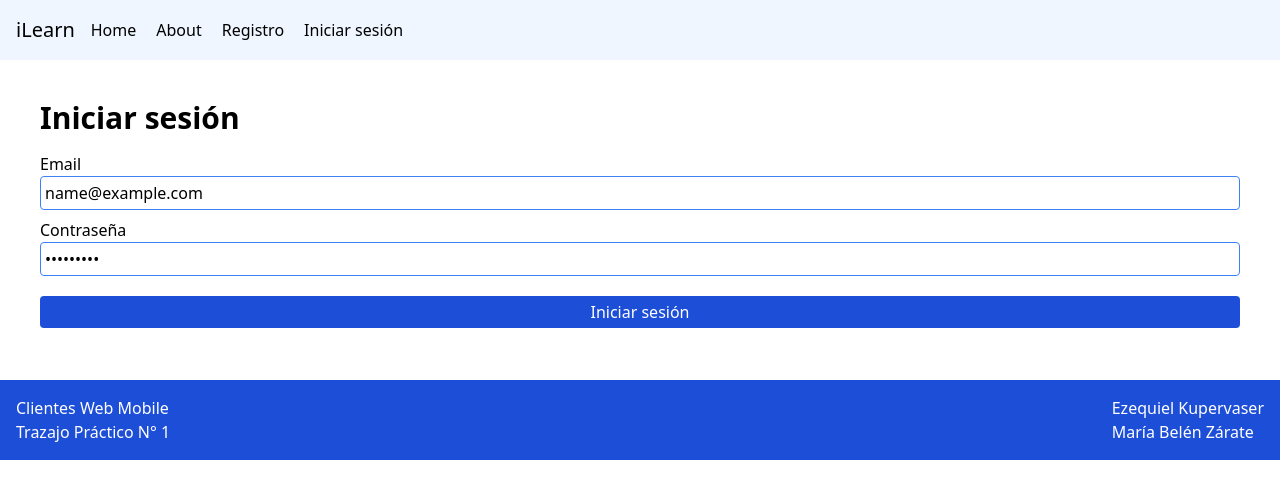
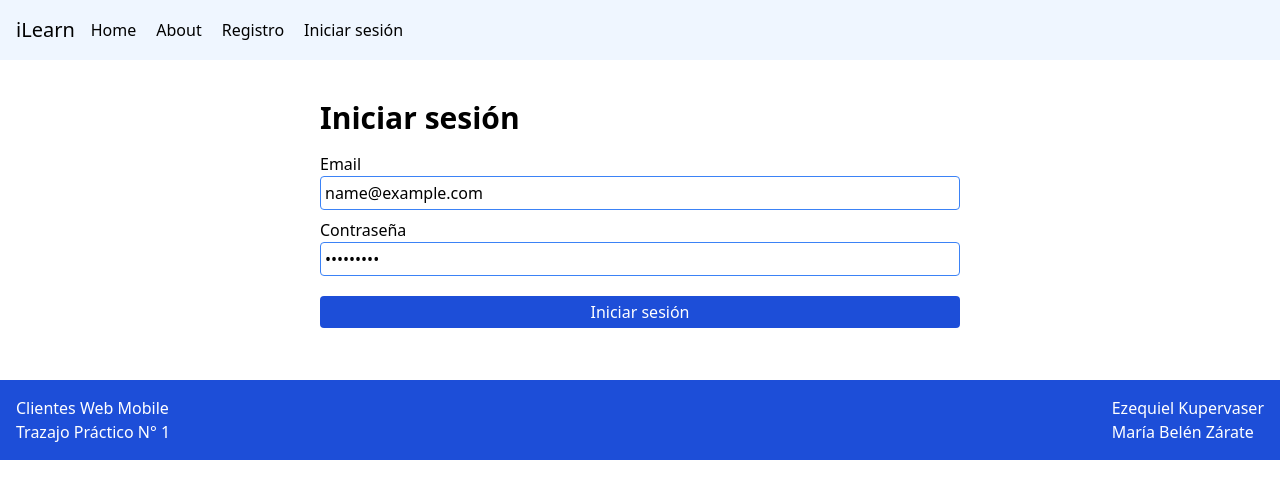
Before and after one commit to ekupervaser/clientesweb_tp1, a Vue app: page /#/login in a window 1280 px wide. Both pictures are taken after typing "name@example.com", "Sample123" into the empty fields and a click on the button "Iniciar sesión". Shown: the top 498 px of the page. Built offline with nearby package versions, Linux system fonts and the light colour scheme; no server answers.

Commit message:
formateo de login y register

```diff
--- a/src/pages/Login.vue
+++ b/src/pages/Login.vue
@@ -36,6 +36,7 @@ export default {
 </script>
 
 <template>
+    <div class="max-w-screen-sm flex flex-col justify-center m-auto">
         <h1 class="text-3xl font-black mb-4">Iniciar sesión</h1>
         <form action="#"
         @submit.prevent="doLogin"
@@ -58,4 +59,5 @@ export default {
             </div>
             <BaseButton>Iniciar sesión</BaseButton>
         </form>
+     </div>
 </template>
--- a/src/pages/Profile.vue
+++ b/src/pages/Profile.vue
@@ -5,5 +5,5 @@ export default {
 </script>
 
 <template>
-    <h1>Profile</h1>
+    <h1 class="text-3xl font-black mb-4 text-center">Mi perfil</h1>
 </template>
--- a/src/pages/Register.vue
+++ b/src/pages/Register.vue
@@ -10,8 +10,8 @@ import BaseInput from '../components/BaseInput.vue';
 </script>
 
 <template>
+    <div class="max-w-screen-sm flex flex-col justify-center m-auto">
         <h1 class="text-3xl font-black mb-4">Crear cuenta</h1>
-
         <form action="#">
             <div>
                 <BaseLabel for="email">Email</BaseLabel>
@@ -27,4 +27,5 @@ import BaseInput from '../components/BaseInput.vue';
             </div>
             <BaseButton>Registrarme</BaseButton>
         </form>
+     </div>
 </template>
```
Lines whose indentation alone changed are shown as unchanged.
